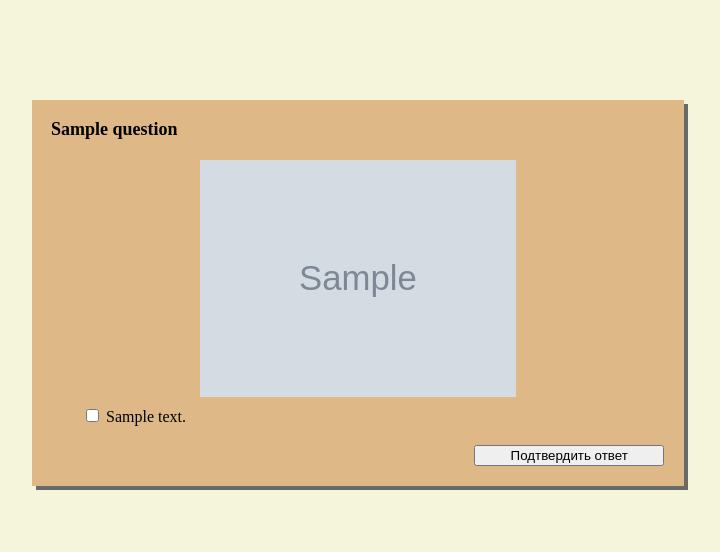
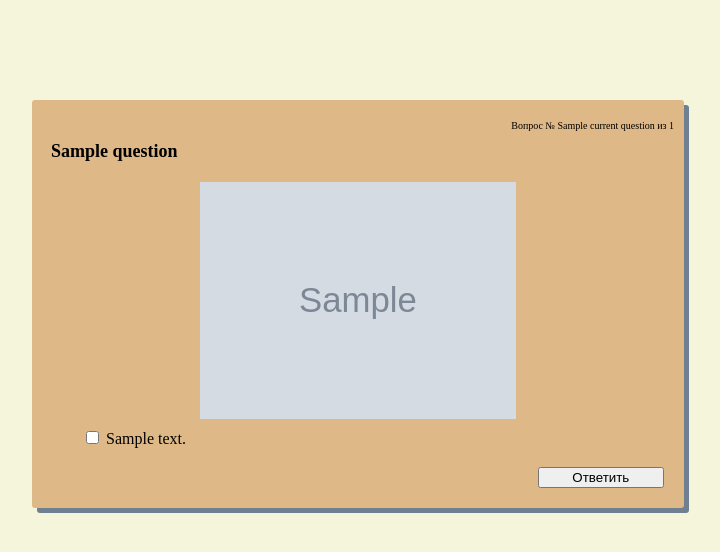
Before and after one commit to sir-dio/qbarista, a Flask app: template webapp/templates/quiz.html in a window 1280 px wide. Shown: the top 552 px of the page, without its empty margins (282-1002 px from the left). Run offline with Flask 2, Linux system fonts and the light colour scheme; the template is opened without the code that fills it: most values are stand-ins (such as "Sample title", 1, 10 or a date in 2020); grey boxes marked "Sample" are stand-in pictures.

Commit message:
UI improvements

```diff
--- a/database/models.py
+++ b/database/models.py
@@ -75,8 +75,10 @@ class Question:
 
         return 1 if answer == correct else 0
 
-    @property
-    def answers(self):
+    def answers(self, seed):
+        """ Returns a shuffled list of all the answers. """
+
+        random.seed(seed)
         answers = [answer for answer in self.correct + self.incorrect if answer]
         random.shuffle(answers)
         return answers
--- a/run_webapp.py
+++ b/run_webapp.py
@@ -1,4 +1,4 @@
 from webapp import app
 
 app.CURRENT_QUIZ = 'MASW'
-app.run(host='0.0.0.0', port=19999)
+app.run(debug=True)
--- a/webapp/static/stylesheets/quiz.css
+++ b/webapp/static/stylesheets/quiz.css
@@ -3,7 +3,8 @@
     width: 50%;
     background-color: burlywood;
     text-align: left;
-    box-shadow: 4px 4px dimgrey;
+    box-shadow: 5px 5px slategrey;
+    border-radius: 3px;
     padding: 10px;
 }
 
@@ -18,8 +19,18 @@
     margin: 9px 9px 9px 40px;
 }
 
-.question-submit {
+.correct-answer {
+    color: darkgreen;
+    font-weight: bold;
+}
 
+.incorrect-answer {
+    color: firebrick;
+}
+
+.correctness-status {
+    font-weight: bolder;
+    text-align: center;
 }
 
 .quiz-result {
@@ -35,7 +46,7 @@
 }
 
 input[type="submit"] {
-    width: 30%;
+    width: 20%;
     margin: 10px;
 }
 
--- a/webapp/templates/quiz.html
+++ b/webapp/templates/quiz.html
@@ -8,8 +8,14 @@
 
 {% block content %}
 
+    {% if not show_correct_answer %}
+
+        <div class="question-container">
+
+            <p style="text-align: right; font-size: x-small">Вопрос № {{ current_question }}
+                из {{ total_questions }}</p>
+
             <form method="post">
-        <div class="question-container">
                 <div class="question-text">
                     {{ question.question }}
                 </div>
@@ -18,16 +24,65 @@
                     <img width="50%" height="50%" src="static/pictures/{{ question.picture }}">
                 {% endif %}
 
-            {% for answer in question.answers %}
+                {% for answer in question.answers(seed=random_seed) %}
                     <div class="answer">
                         <input type="checkbox" name="{{ answer }}"> {{ answer }}
                     </div>
                 {% endfor %}
 
                 <div style="text-align: right">
-                <input class="question-submit" type="submit" value="Подтвердить ответ">
-            </div>
+                    <input class="question-submit" type="submit" value="Ответить">
                 </div>
             </form>
+        </div>
+
+    {% else %}
+
+        <div class="question-container">
+
+            <p style="text-align: right; font-size: x-small">Вопрос № {{ current_question - 1 }}
+                из {{ total_questions }}</p>
+
+            <form method="get">
+                <div class="question-text">
+                    {{ question.question }}
+                </div>
+
+                {% if question.picture %}
+                    <img width="50%" height="50%" src="static/pictures/{{ question.picture }}">
+                {% endif %}
+
+                {% for answer in question.answers(seed=random_seed) %}
+                    <div class="answer">
+                        {% if answer in chosen_answers %}
+                            <input type="checkbox" disabled checked>
+                        {% else %}
+                            <input type="checkbox" disabled>
+                        {% endif %}
+
+                        {% if answer in question.correct %}
+                            <span class="correct-answer">{{ answer }}</span>
+                        {% else %}
+                            <span class="incorrect-answer">{{ answer }}</span>
+                        {% endif %}
+                    </div>
+
+                {% endfor %}
+
+                <div class="correctness-status">
+                    {% if score %}
+                        <span class="correct-answer">"+"</span>
+                    {% else %}
+                        <span class="incorrect-answer">"−"</span>
+                    {% endif %}
+                </div>
+
+                <div style="text-align: right">
+                    <input class="question-submit" type="submit" value="Продолжить">
+                </div>
+            </form>
+        </div>
+
+    {% endif %}
 
 {% endblock %}
```
Also changed, not shown: database/managing.py (+22 -22 lines), webapp/routes.py (+25 -6 lines). Lines whose indentation alone changed are shown as unchanged.
